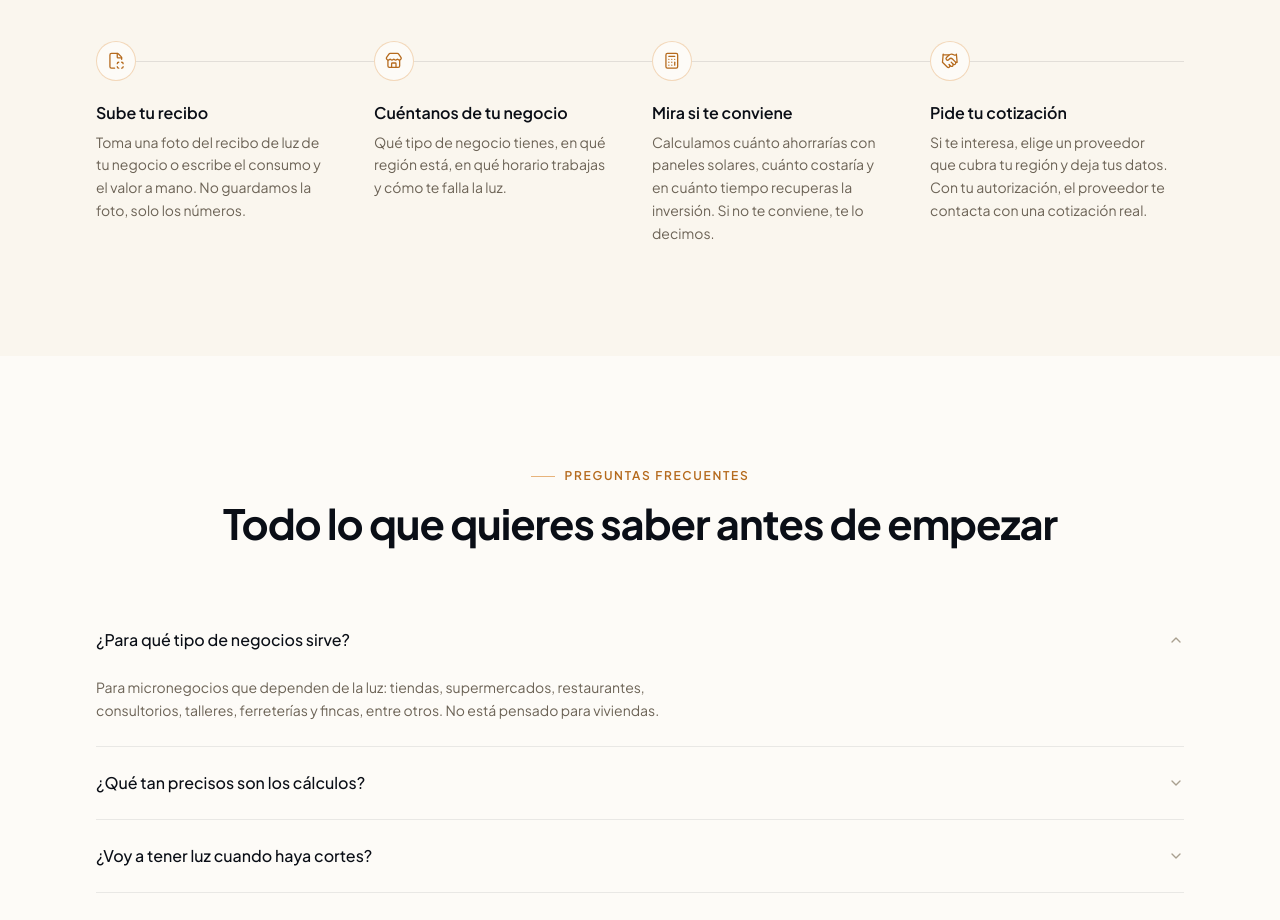
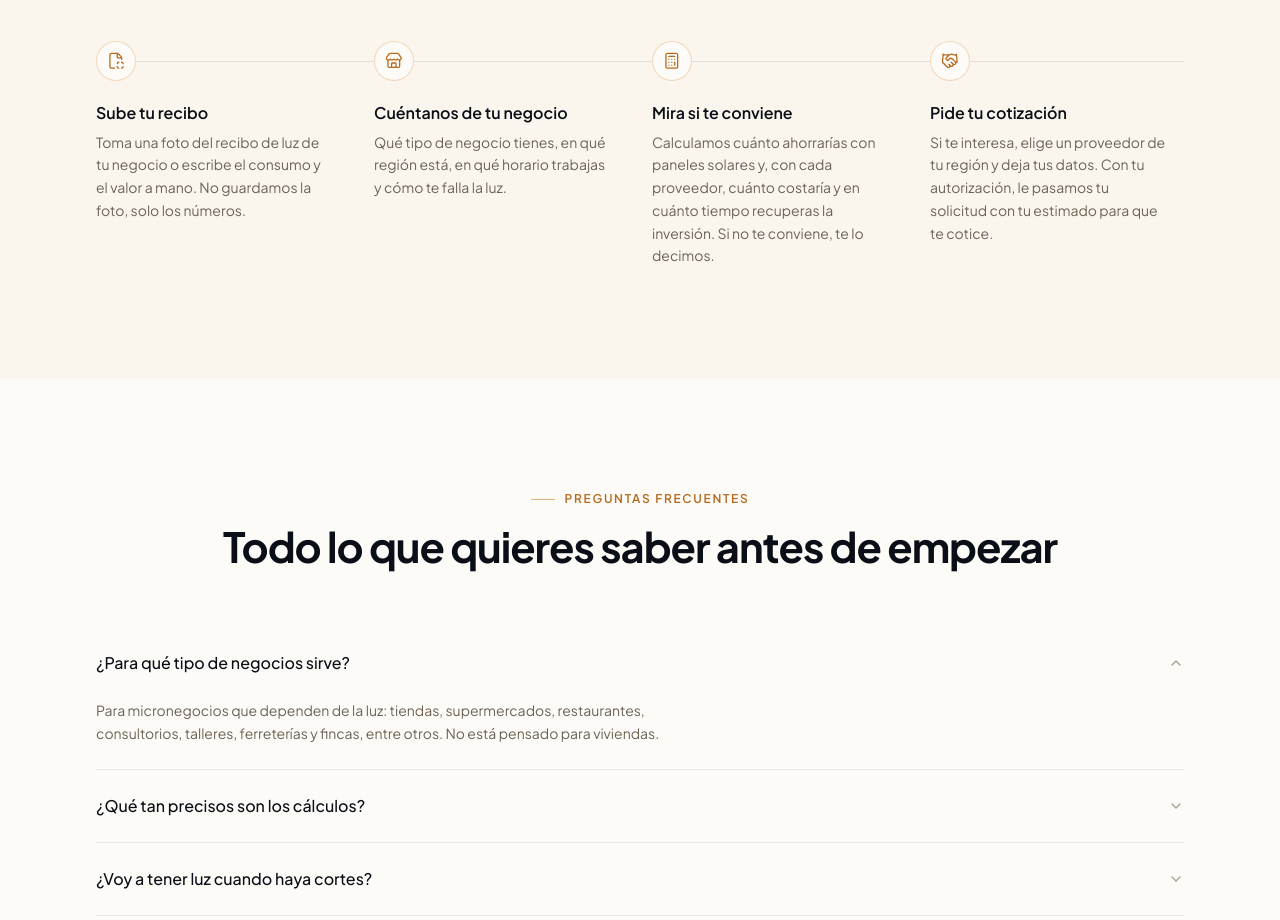
Before and after one commit to juanmoreno2211/solaria, a Next.js app: page / in a window 1280 px wide. Shown: the part 2100-3020 px from the top of the page. Built offline with nearby package versions, Linux system fonts and the light colour scheme; no server answers.

Commit message:
Textos coherentes con el flujo de cotización
- FAQ "¿Qué pasa cuando pido una cotización?" describe el flujo real y aclara que los proveedores son de ejemplo
- "Cómo funciona" y la pantalla de carga mencionan los proveedores de la región

Co-Authored-By: Claude Opus 5.5 <noreply@anthropic.com>

```diff
--- a/src/components/landing/FAQ.tsx
+++ b/src/components/landing/FAQ.tsx
@@ -26,11 +26,11 @@ const PREGUNTAS = [
   },
   {
     q: "¿Qué pasa cuando pido una cotización?",
-    a: "Te pedimos tus datos de contacto y tu autorización. Solo con esa autorización los compartimos con el proveedor que elegiste, para que te contacte con una cotización real. Pedirla no te obliga a comprar.",
+    a: "Eliges un proveedor, dejas tu nombre, celular y municipio, y marcas la autorización para compartir tus datos y tu estimado con él. Usamos esos datos solo para gestionar tu cotización. Por ahora estamos en una versión de prueba: los proveedores que ves son de ejemplo y tu solicitud la recibe el equipo de SolarIA, que la pasará a un instalador. Pedirla no te obliga a comprar.",
   },
   {
     q: "¿Y si no me conviene?",
-    a: "Te lo decimos. Si tu consumo es bajo o la inversión tarda mucho en pagarse, el resultado dirá \"por ahora no\".",
+    a: "Te lo decimos. Si tu consumo es bajo o la inversión tarda mucho en pagarse, el resultado dirá \"por ahora no\". Si todavía no hay proveedores en tu región, también te lo diremos.",
   },
 ];
 
--- a/src/components/landing/HowItWorks.tsx
+++ b/src/components/landing/HowItWorks.tsx
@@ -20,13 +20,13 @@ const PASOS = [
     icon: Calculator,
     title: "Mira si te conviene",
     description:
-      "Calculamos cuánto ahorrarías con paneles solares, cuánto costaría y en cuánto tiempo recuperas la inversión. Si no te conviene, te lo decimos.",
+      "Calculamos cuánto ahorrarías con paneles solares y, con cada proveedor, cuánto costaría y en cuánto tiempo recuperas la inversión. Si no te conviene, te lo decimos.",
   },
   {
     icon: Handshake,
     title: "Pide tu cotización",
     description:
-      "Si te interesa, elige un proveedor que cubra tu región y deja tus datos. Con tu autorización, el proveedor te contacta con una cotización real.",
+      "Si te interesa, elige un proveedor de tu región y deja tus datos. Con tu autorización, le pasamos tu solicitud con tu estimado para que te cotice.",
   },
 ];
 
--- a/src/components/landing/calculator/LoadingState.tsx
+++ b/src/components/landing/calculator/LoadingState.tsx
@@ -7,6 +7,7 @@ const MENSAJES = [
   "Leyendo tu consumo eléctrico...",
   "Revisando las horas de sol de tu región...",
   "Calculando el sistema de paneles para tu horario...",
+  "Buscando proveedores en tu región...",
   "Viendo si la inversión te conviene...",
 ];
 
```
